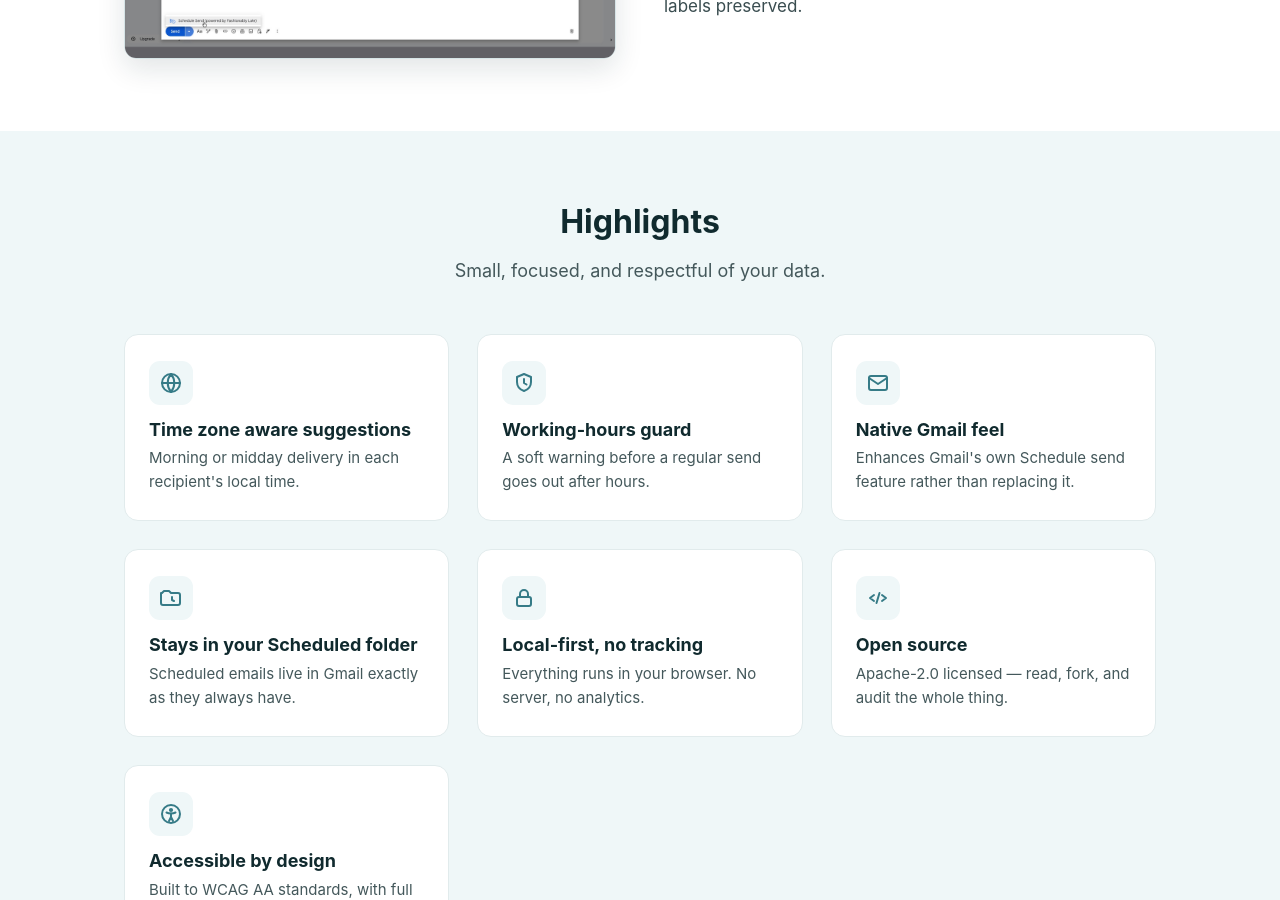
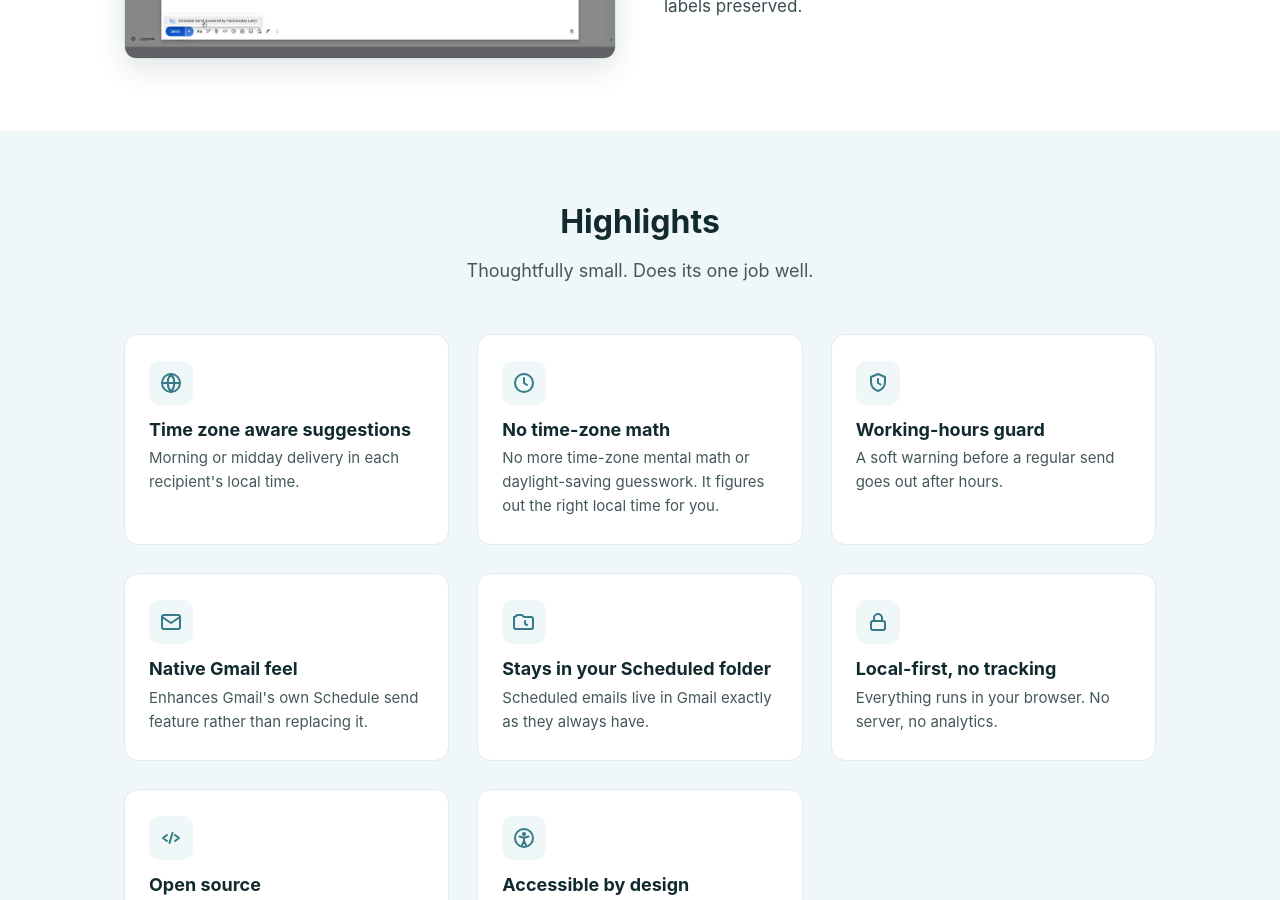
Before and after one commit to fenil-dedhia/OutboxIQ, a Jekyll site: the page built from docs/index.html, in a window 1280 px wide and 900 px high, scrolled down 2277 px. Built offline with Jekyll 4.4.1, drawn with Linux system fonts in a browser that asks for light colours.

Commit message:
copy(site): new Highlights caption + "No time-zone math" highlight
- Caption: "Thoughtfully small. Does its one job well."
- New highlight (clock icon, accent) next to the time-zone items: "No more
  time-zone mental math or daylight-saving guesswork. It figures out the right
  local time for you." Plain hyphens, no em dashes.

Co-Authored-By: Claude Opus 4.8 (1M context) <noreply@anthropic.com>

```diff
--- a/docs/index.html
+++ b/docs/index.html
@@ -778,7 +778,7 @@ title: "Fashionably Late — Schedule Gmail emails in your recipient's time zone
           <div class="fl-wrap">
             <div class="fl-section-head">
               <h2>Highlights</h2>
-              <p>Small, focused, and respectful of your data.</p>
+              <p>Thoughtfully small. Does its one job well.</p>
             </div>
             <div class="fl-grid">
               <div class="fl-card">
@@ -790,6 +790,17 @@ title: "Fashionably Late — Schedule Gmail emails in your recipient's time zone
                 </span>
                 <h3>Time zone aware suggestions</h3>
                 <p>Morning or midday delivery in each recipient's local time.</p>
+              </div>
+              <div class="fl-card">
+                <span class="fl-card-icon">
+                  <!-- Clock face — the timing/time-zone math it handles for you -->
+                  <svg viewBox="0 0 24 24" fill="none" stroke="currentColor" stroke-width="2" stroke-linecap="round" stroke-linejoin="round" aria-hidden="true">
+                    <circle cx="12" cy="12" r="9" />
+                    <path d="M12 7v5l3 2" />
+                  </svg>
+                </span>
+                <h3>No time-zone math</h3>
+                <p>No more time-zone mental math or daylight-saving guesswork. It figures out the right local time for you.</p>
               </div>
               <div class="fl-card">
                 <span class="fl-card-icon">
```
